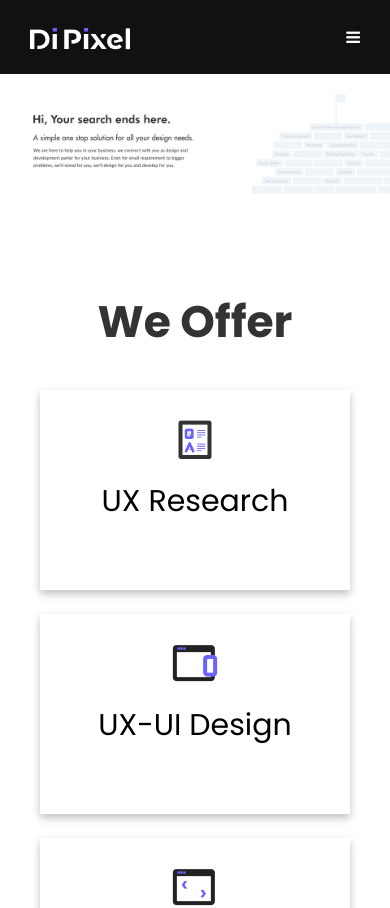
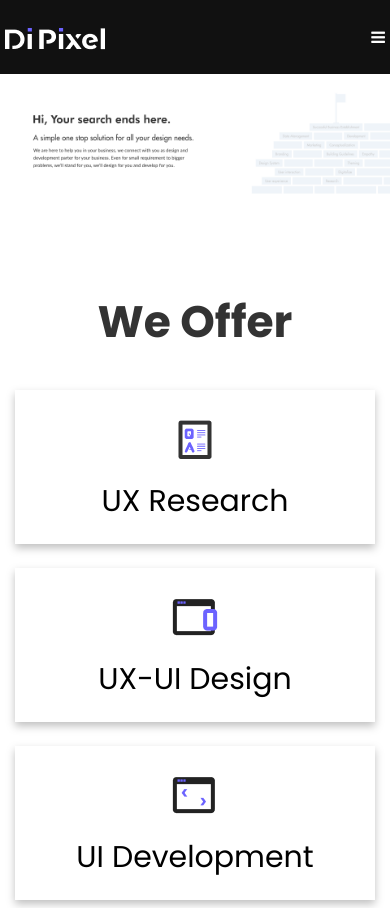
Before and after one commit to Anup888/dipixel, a React (Create React App) app: page / in a window 390 px wide. Shown: the top 908 px of the page. Built offline with nearby package versions, Linux system fonts and the light colour scheme.

Commit message:
fix home page style

```diff
--- a/src/assets/style/client/style.module.scss
+++ b/src/assets/style/client/style.module.scss
@@ -45,9 +45,10 @@
 @media only screen and (max-width: 576px) {
   .gridContainer {
     display: grid;
-    grid-template-columns: repeat(2, 127px) !important;
-    margin: auto;
-    justify-content: center;
+    grid-template-columns: repeat(3, 114px) !important;
+    // margin: auto;
+    // justify-content: center;
+    margin: 0px 25px !important;
   }
   .gridContainerIconType {
     // display: flex;
@@ -69,6 +70,10 @@
     height: 80px;
     justify-content: start;
   }
+  .container__wrapper_mobile {
+    margin-left: 0px !important;
+    margin-right: 0px !important;
+  }
 }
 @media only screen and (max-width: 1023px) {
   .gridContainer {
--- a/src/assets/style/index.css
+++ b/src/assets/style/index.css
@@ -28,8 +28,8 @@ img {
 }
 @media only screen and (max-width: 576px) {
   .container__wrapper {
-    margin-left: 25px;
-    margin-right: 25px;
+    /* margin-left: 25px;
+    margin-right: 25px; */
     padding: 5px;
     text-align: center;
   }
--- a/src/assets/style/smallCard/style.module.scss
+++ b/src/assets/style/smallCard/style.module.scss
@@ -26,7 +26,7 @@
   font-size: 30px;
   text-align: center;
   margin: auto;
-  height: 200px;
+  // height: 200px;
   background-color: #fff;
   filter: drop-shadow(0px 4px 4px rgba(0, 0, 0, 0.25));
   // @media only screen and (max-width: 576px) {
```
Also changed, not shown: 1 other file (tests, documents, lock files or other folders).
